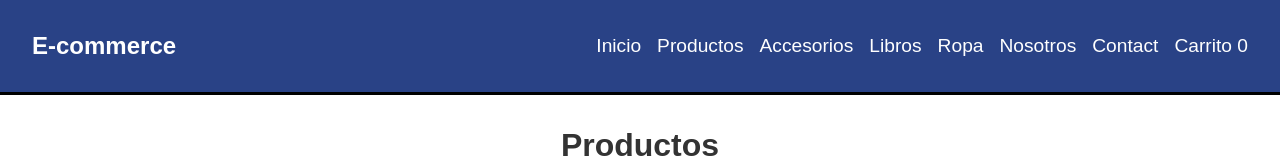
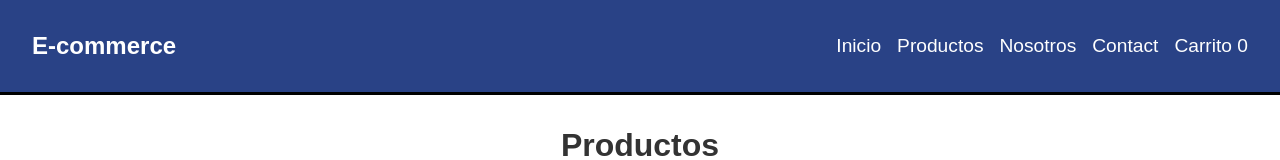
Before and after one commit to papudepapus/proyecto-ecommerce-1, a React (Vite) app: page /productos/Accessories in a window 1280 px wide. Shown: the top 160 px of the page. Built offline with nearby package versions, Linux system fonts and the light colour scheme; no server answers; the database is empty.

Commit message:
menu desplegable

```diff
--- a/src/App.css
+++ b/src/App.css
@@ -299,7 +299,7 @@ form button:hover {
   padding-top: 1rem;
 }
 
-/* Botón para vaciar el carrito */
+/* Boton para vaciar el carrito */
 .prod-button-vaciar-carrito {
   display: block;
   margin: 1.5rem auto;
@@ -322,3 +322,49 @@ form button:hover {
   text-align: center;
   color: #555;
 }
+
+/*menu desplegable*/
+
+.menu .dropdown {
+  position: relative;
+  display: inline-block;
+}
+
+.dropdown-content {
+  display: none;
+  position: absolute;
+  background-color: white;
+  min-width: 160px;
+  box-shadow: 0px 8px 16px 0px rgba(0, 0, 0, 0.2);
+  z-index: 1;
+  top: 100%;
+  left: 0;
+  list-style: none;
+  padding: 0;
+  margin: 0;
+  border-radius: 0 0 0.5rem 0.5rem;
+  overflow: hidden;
+}
+
+.dropdown-content li {
+  padding: 0.5rem 1rem;
+  white-space: nowrap;
+}
+
+.dropdown-content .menu-link-dropdown {
+  color: black;
+  text-decoration: none;
+  display: block;
+  font-size: 1rem;
+  transition: background-color 0.3s ease;
+}
+
+.dropdown-content .menu-link-dropdown:hover {
+  text-decoration: none;
+  font-weight: bold;
+  font-size: large;
+}
+
+.dropdown:hover .dropdown-content {
+  display: block;
+}
--- a/src/components/Navbar.jsx
+++ b/src/components/Navbar.jsx
@@ -14,25 +14,27 @@ function Navbar() {
             Inicio
           </Link>
         </li>
-        <li>
+        <li className="dropdown">
           <Link to="/productos" className="menu-link">
             Productos
           </Link>
-        </li>
+          <ul className="dropdown-content">
             <li>
-          <Link to="/productos/Accessories" className="menu-link">
+              <Link to="/productos/Accessories" className="menu-link-dropdown">
                 Accesorios
               </Link>
             </li>
             <li>
-          <Link to="/productos/Books" className="menu-link">
+              <Link to="/productos/Books" className="menu-link-dropdown">
                 Libros
               </Link>
             </li>
             <li>
-          <Link to="/productos/Clothing" className="menu-link">
+              <Link to="/productos/Clothing" className="menu-link-dropdown">
                 Ropa
               </Link>
+            </li>
+          </ul>
         </li>
         <li>
           <Link to="/nosotros" className="menu-link">
```
Lines whose indentation alone changed are shown as unchanged.
